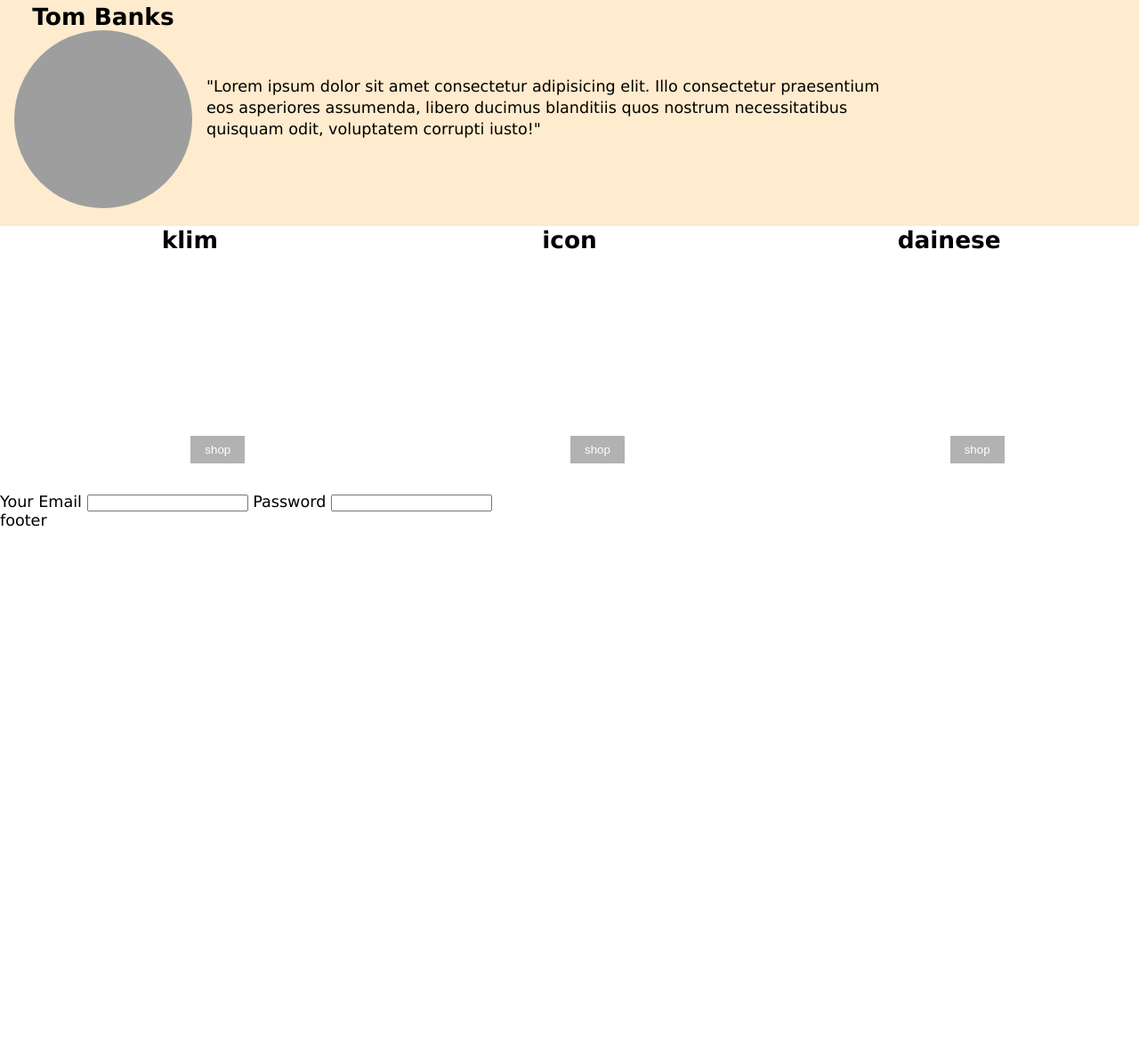
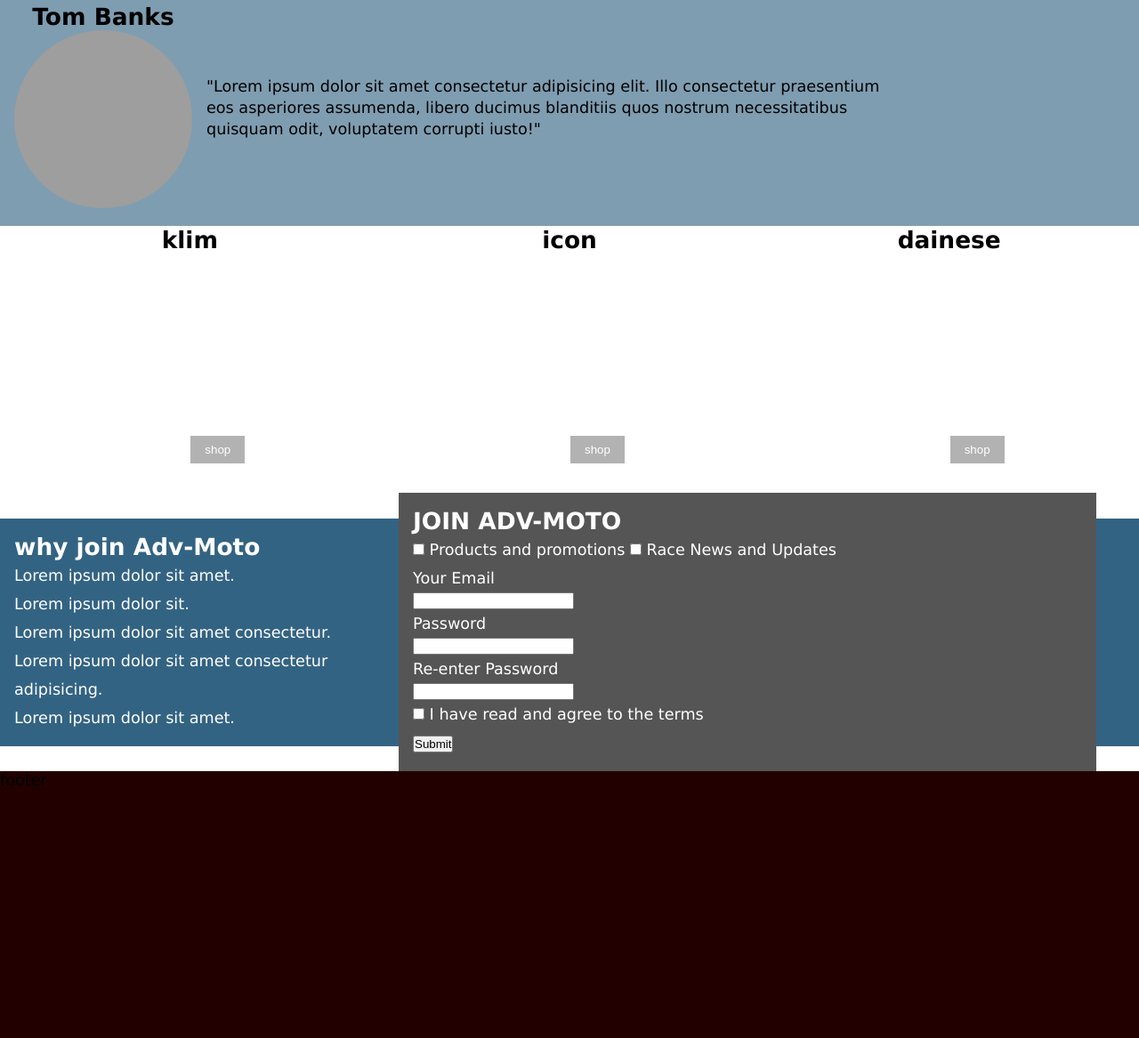
Before and after one commit to Armanning253/adv-bike-promo, a plain HTML site: page index.html in a window 1280 px wide. Shown: the part 1168-2335 px from the top of the page at 89% size. Before the commit the page ends 1763 px from the top, so only its background shows below. Drawn offline with Linux system fonts and the light colour scheme; grey boxes are pictures that could not be loaded.

Commit message:
basic layout for sign-up section

```diff
--- a/index.css
+++ b/index.css
@@ -200,7 +200,7 @@ body {
 }
 /*? ---------- TESTIMONIAL  -------- */
 .testimonial {
-  background-color: blanchedalmond;
+  background: rgba(0, 60, 100, 0.5);
   display: flex;
   justify-content: flex-start;
   padding: 1rem;
@@ -255,8 +255,48 @@ body {
 }
 
 /*? ---------- SIGN-UP  -------- */
-.form {
+/*?------- sign-up containters ------*/
+.form-section {
+  display: grid;
+  position: relative;
+  grid-template-columns: 35% 1fr 3rem;
+  grid-template-rows: repeat(3, auto);
+}
+.signup-containers {
+  line-height: 2rem;
+  color: white;
+  padding: 1rem;
+}
+.signup-form {
+  order: 2;
+  grid-column: 2/3;
+  grid-row: 1/4;
+  padding: 1rem;
   background-color: #555;
-  color: white;
+}
+.signup-perks {
+  order: 1;
+  grid-column: 1/2;
+  grid-row: 2/3;
+}
+.signup-perks::after {
+  z-index: -1;
+  content: "";
+  display: block;
+  position: absolute;
+  top: 0;
+  bottom: 0;
+  left: 0;
+  right: 0;
+  grid-row: 2/3;
+  background: rgba(0, 60, 100, 0.8);
+}
+/*?------- sign-up form elements ------*/
+.text {
+  display: block;
 }
 /*? ---------- FOOTER  -------- */
+footer {
+  height: 300px;
+  background-color: #200;
+}
--- a/index.html
+++ b/index.html
@@ -166,13 +166,48 @@
     </section>
 
     <!--* ------------ FORM SIGN-UP section ----------->
-    <form action="">
-      <label class="sign-up__email" for="email">Your Email</label>
-      <input type="email" id="email" name="email" />
-      <label for="password" name="password">Password</label>
-      <input type="password" id="password" name="password" />
-    </form>
+    <section class="form-section">
+      <div class="signup-form signup-containers">
+        <h1 class="signup-form__title">JOIN ADV-MOTO</h1>
+        <input type="checkbox" id="promotions" name="promotions" />
+        <label for="promotions">Products and promotions</label>
+        <input type="checkbox" id="news-and-updates" name="news-and-updates" />
+        <label for="news-and-updates">Race News and Updates</label>
 
+        <form action="" class="form">
+          <label class="sign-up__email" for="email">Your Email</label>
+          <input class="text" type="email" id="email" name="email" />
+          <label for="password">Password</label>
+          <input class="text" type="password" id="password" name="password" />
+          <label for="re-enter-password">Re-enter Password</label>
+          <input
+            class="text"
+            type="password"
+            id="re-enter-password"
+            name="re-enter-password"
+          />
+          <p class="finePrint">
+            <input type="checkbox" id="agreement" name="agreement" />
+            <label for="agreement">I have read and agree to the terms</label>
+          </p>
+          <button>Submit</button>
+        </form>
+      </div>
+      <div class="signup-perks signup-containers">
+        <h2 class="subheading">why join Adv-Moto</h2>
+        <ul class="signup-perks__list">
+          <li class="perks__list-items">Lorem ipsum dolor sit amet.</li>
+          <li class="perks__list-items">Lorem ipsum dolor sit.</li>
+          <li class="perks__list-items">
+            Lorem ipsum dolor sit amet consectetur.
+          </li>
+          <li class="perks__list-items">
+            Lorem ipsum dolor sit amet consectetur adipisicing.
+          </li>
+          <li class="perks__list-items">Lorem ipsum dolor sit amet.</li>
+        </ul>
+      </div>
+    </section>
     <!--* ------------ footer ----------->
     <footer class="footer">footer</footer>
   </body>
```
